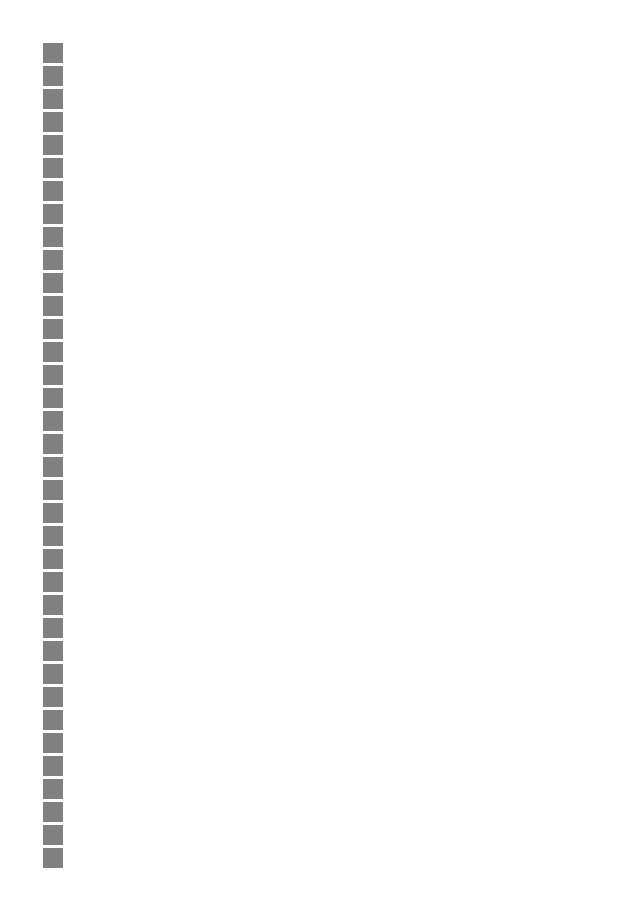
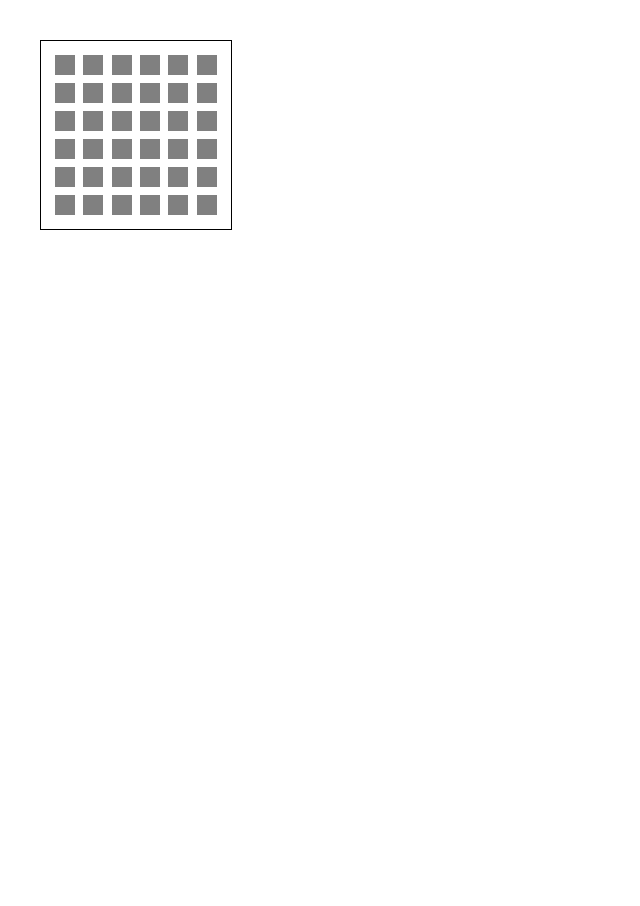
Before and after one commit to MrDenis2024/homework54, a React (Vite) app: page / in a window 1280 px wide. Shown: the top 906 px of the page, without its empty margins (0-640 px from the left). After the commit the page ends 800 px from the top, so only its background shows below. Built offline with nearby package versions, Linux system fonts and the light colour scheme.

Commit message:
Создан компонент отрисовки доски с клетками

```diff
--- a/src/components/Cell/Cell.tsx
+++ b/src/components/Cell/Cell.tsx
@@ -7,7 +7,7 @@ interface Props {
 }
 
 const Cell: React.FC<Props> = ({onChange, onRing, onClick}) => {
-  const styleContainer: CSSProperties = {width: '20px', height: '20px', backgroundColor: 'gray', margin: '3px'};
+  const styleContainer: CSSProperties = {width: '20px', height: '20px', backgroundColor: 'gray', margin: '4px'};
   const styleRing: CSSProperties = {display: 'none'};
 
   if(onChange) {
--- /dev/null
+++ b/src/components/CellBoard/CellBoard.tsx
@@ -0,0 +1,24 @@
+import React, {CSSProperties} from 'react';
+import {CharacterItems} from '../../types';
+import Cell from '../Cell/Cell';
+
+interface Props {
+  items: CharacterItems[];
+  changeCell: (id: string) => void;
+}
+
+const CellBoard: React.FC<Props> = ({items, changeCell}) => {
+  const styleBoard: CSSProperties = {display: 'flex', flexWrap: 'wrap', width: '170px', border: '1px solid #000', padding: '10px', justifyContent: 'space-around'};
+
+  return (
+    <div style={styleBoard}>
+      {items.map((item: CharacterItems) => {
+        return (
+          <Cell key={item.id} onClick={() => changeCell(item.id)} onRing={item.hasItem} onChange={item.clicked}/>
+        );
+      })}
+    </div>
+  );
+};
+
+export default CellBoard;
--- a/src/containers/App/App.tsx
+++ b/src/containers/App/App.tsx
@@ -1,7 +1,7 @@
 import './App.css';
 import {useState} from 'react';
 import {CharacterItems} from '../../types';
-import Cell from '../../components/Cell/Cell';
+import CellBoard from '../../components/CellBoard/CellBoard';
 
 const App = () => {
   const createItems = () => {
@@ -28,12 +28,10 @@ const App = () => {
     });
   };
 
+
   return (
     <div>
-      {items.map((item) => (
-          <Cell key={item.id} onClick={() => changeCell(item.id)} onRing={item.hasItem} onChange={item.clicked}/>
-        )
-      )}
+      <CellBoard changeCell={changeCell} items={items} />
     </div>
   );
 };
```
